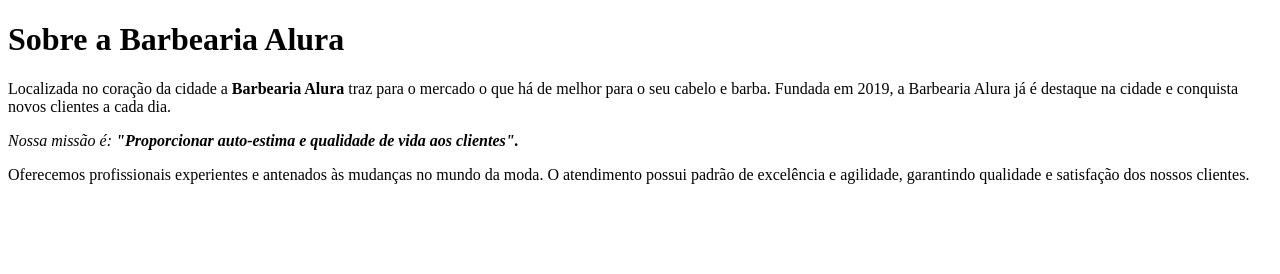
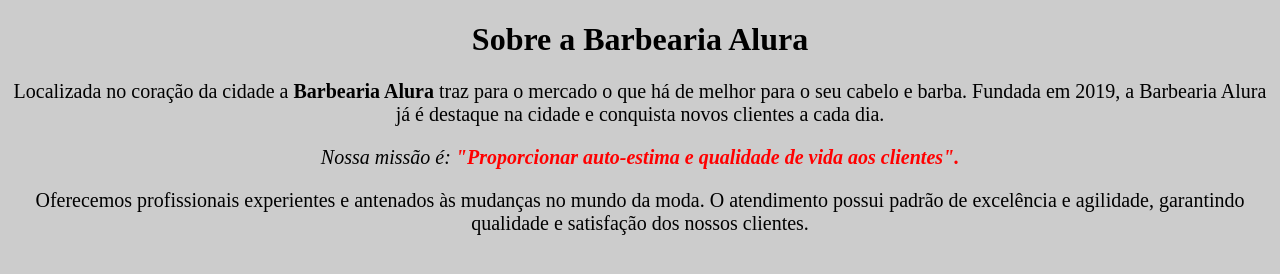
Before and after one commit to Thizeh/HTML1-Alura, a plain HTML site: page index.html in a window 1280 px wide. Drawn offline with Linux system fonts and the light colour scheme.

Commit message:
add css e estilos de cor

```diff
--- /dev/null
+++ b/Styles/styles.css
@@ -0,0 +1,16 @@
+body {
+  background-color: #ccc;
+}
+
+h1 {
+  text-align: center;
+}
+
+p {
+  font-size: 20px;
+  text-align: center;
+}
+
+em strong {
+  color: red;
+}
--- a/index.html
+++ b/index.html
@@ -1,11 +1,15 @@
 <!DOCTYPE html>
-<html lang="en">
+<html lang="pt-br">
   <head>
     <meta charset="UTF-8" />
     <meta http-equiv="X-UA-Compatible" content="IE=edge" />
     <meta name="viewport" content="width=device-width, initial-scale=1.0" />
+
+    <link rel="stylesheet" href="/Styles/styles.css" />
+
     <title>Barbearia Alura</title>
   </head>
+
   <body>
     <h1>Sobre a Barbearia Alura</h1>
 
```
